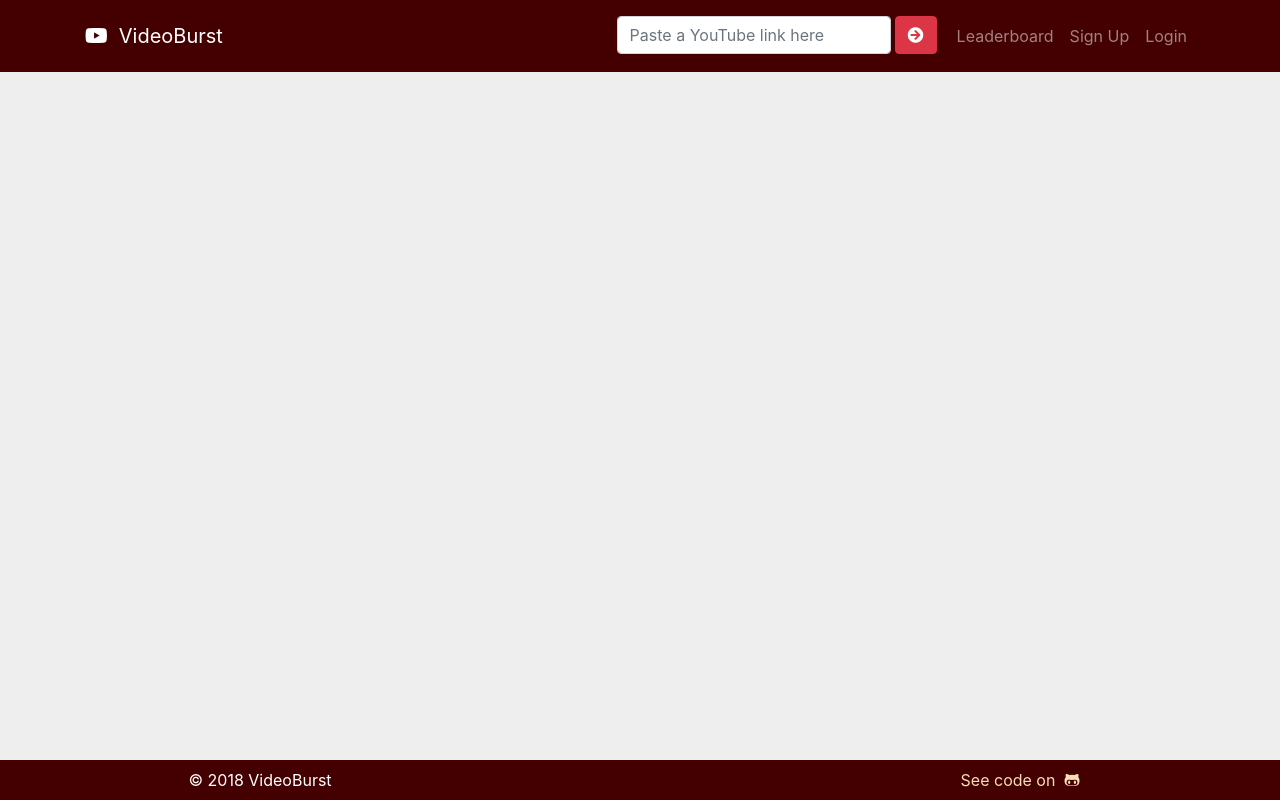
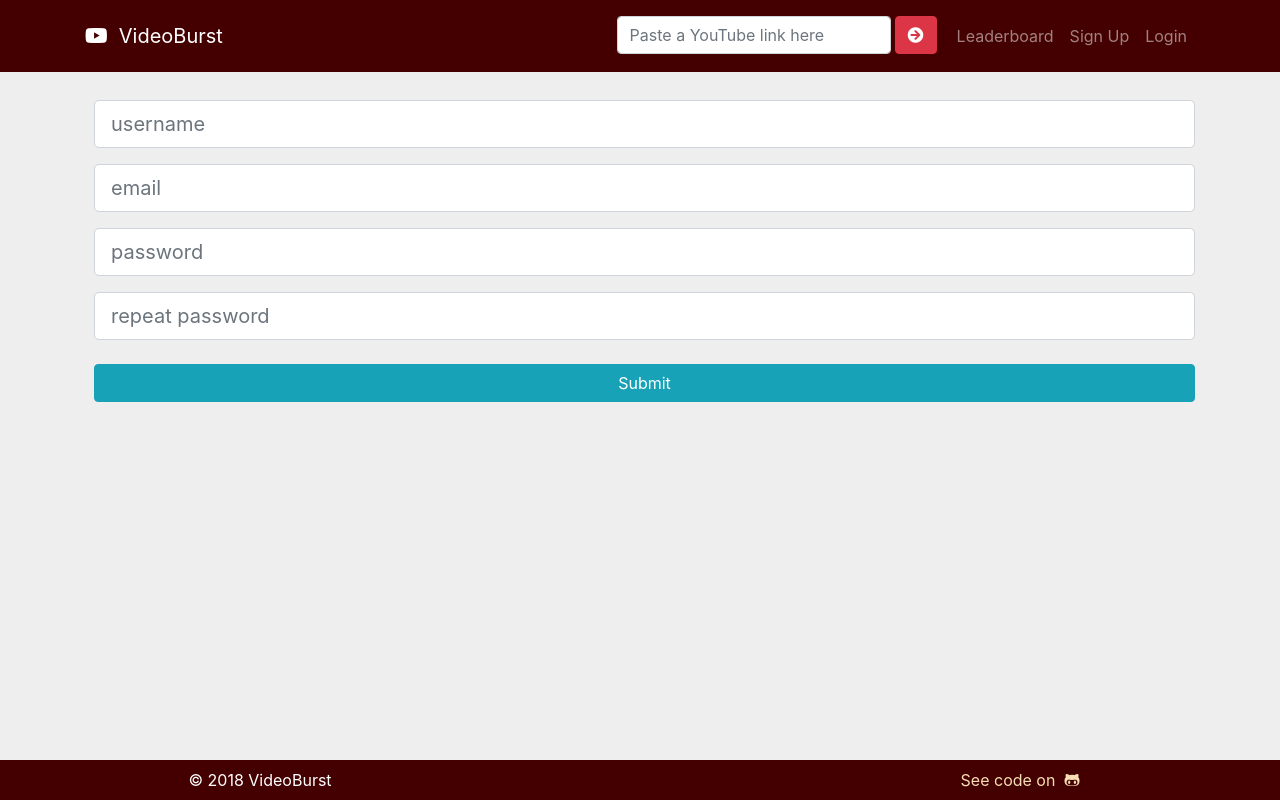
Before and after one commit to apgsn/VideoBurst, a React (Create React App) app in the folder client/: page /register in a window 1280 px wide. Built offline with nearby package versions, Linux system fonts and the light colour scheme.

Commit message:
Add register

```diff
--- a/client/src/App.js
+++ b/client/src/App.js
@@ -7,7 +7,8 @@ import "./App.css";
 import Navbar from "./components/layout/Navbar";
 import Footer from "./components/layout/Footer";
 import Feed from "./components/feed/Feed";
-import Login from "./components/login/Login";
+import Login from "./components/auth/Login";
+import Register from "./components/auth/Register";
 
 class App extends Component {
   render() {
@@ -19,6 +20,7 @@ class App extends Component {
             <Switch>
               <Route exact path="/" component={Feed} />
               <Route exact path="/login" component={Login} />
+              <Route exact path="/register" component={Register} />
             </Switch>
             <Footer />
           </React.Fragment>
--- /dev/null
+++ b/client/src/components/auth/Login.js
@@ -0,0 +1,63 @@
+import React, { Component } from "react";
+import { connect } from "react-redux";
+import { loginUser } from "../../actions/authActions";
+
+import Input from "../common/Input";
+
+class Login extends Component {
+  constructor(props) {
+    super(props);
+    this.state = {
+      email: "",
+      password: ""
+    };
+  }
+
+  onChange = e => {
+    this.setState({ [e.target.name]: e.target.value });
+  };
+
+  onSubmit = e => {
+    e.preventDefault();
+    console.log(this.state.password);
+    const newLogin = {
+      email: this.state.email,
+      password: this.state.password
+    };
+    this.props.loginUser(newLogin);
+  };
+  render() {
+    return (
+      <div id="login" style={{ marginTop: "100px" }}>
+        <div className="container">
+          <form onSubmit={this.onSubmit}>
+            <Input
+              name="email"
+              placeholder="email"
+              errors={this.props.errors.email}
+              onChange={this.onChange}
+            />
+            <Input
+              name="password"
+              placeholder="password"
+              type="password"
+              errors={this.props.errors.password}
+              onChange={this.onChange}
+            />
+            <input type="submit" className="btn btn-info btn-block mt-4" />
+          </form>
+        </div>
+      </div>
+    );
+  }
+}
+
+const mapStateToProps = state => ({
+  auth: state.auth,
+  errors: state.errors
+});
+
+export default connect(
+  mapStateToProps,
+  { loginUser }
+)(Login);
--- a/client/src/components/login/Login.js
+++ b/client/src/components/auth/Register.js
@@ -1,16 +1,17 @@
 import React, { Component } from "react";
 import { connect } from "react-redux";
-import { loginUser } from "../../actions/authActions";
+import { registerUser } from "../../actions/authActions";
 
 import Input from "../common/Input";
 
-class Login extends Component {
+class Register extends Component {
   constructor(props) {
     super(props);
     this.state = {
+      username: "",
       email: "",
       password: "",
-      errors: {}
+      password2: ""
     };
   }
 
@@ -20,29 +21,44 @@ class Login extends Component {
 
   onSubmit = e => {
     e.preventDefault();
-    console.log(this.state.password);
-    const newLogin = {
+    const newUser = {
+      username: this.state.username,
       email: this.state.email,
-      password: this.state.password
+      password: this.state.password,
+      password2: this.state.password2
     };
-    this.props.loginUser(newLogin);
+    this.props.registerUser(newUser, this.props.history);
   };
+
   render() {
     return (
-      <div id="login" style={{ marginTop: "100px" }}>
-        <div className="container">
+      <div id="register" style={{ marginTop: "100px" }}>
+        <div className="container custom-control ">
           <form onSubmit={this.onSubmit}>
+            <Input
+              name="username"
+              placeholder="username"
+              errors={this.props.errors.username}
+              onChange={this.onChange}
+            />
             <Input
               name="email"
               placeholder="email"
-              errors={this.state.errors}
+              errors={this.props.errors.email}
               onChange={this.onChange}
             />
             <Input
               name="password"
               placeholder="password"
               type="password"
-              errors={this.state.errors}
+              errors={this.props.errors.password}
+              onChange={this.onChange}
+            />
+            <Input
+              name="password2"
+              placeholder="repeat password"
+              type="password"
+              errors={this.props.errors.password2}
               onChange={this.onChange}
             />
             <input type="submit" className="btn btn-info btn-block mt-4" />
@@ -60,5 +76,5 @@ const mapStateToProps = state => ({
 
 export default connect(
   mapStateToProps,
-  { loginUser }
-)(Login);
+  { registerUser }
+)(Register);
--- a/client/src/components/common/Input.js
+++ b/client/src/components/common/Input.js
@@ -4,14 +4,17 @@ export default function Input({
   name,
   placeholder,
   value,
-  error,
+  errors,
   type = "text",
   onChange,
   disabled
 }) {
+  console.log(errors);
+  let classes = "form-control form-control-lg " + (errors ? "is-invalid" : "");
   return (
     <div className="form-group">
       <input
+        className={classes}
         placeholder={placeholder}
         name={name}
         type={type}
@@ -19,7 +22,7 @@ export default function Input({
         onChange={onChange}
         disabled={disabled}
       />
-      {error && <div className="invalid-feedback">{error}</div>}
+      {errors && <div className="invalid-feedback">{errors}</div>}
     </div>
   );
 }
--- a/client/src/components/common/Video.css
+++ b/client/src/components/common/Video.css
@@ -20,5 +20,5 @@
 }
 
 .panel-icons {
-  font-size: 35px;
+  font-size: 40px;
 }
--- a/client/src/components/common/Video.js
+++ b/client/src/components/common/Video.js
@@ -16,7 +16,7 @@ class Video extends Component {
             <div className="container">
               <div className="row my-9 text-center">
                 <div className="col panel-icon-play">
-                  <i className="panel-icons fas fa-play-circle" />
+                  <i className="panel-icons fas fa-play" />
                 </div>
                 <div className="col panel-icon-like">
                   <i className="panel-icons fas fa-heart" />
--- a/client/src/reducers/index.js
+++ b/client/src/reducers/index.js
@@ -5,6 +5,6 @@ import authReducer from "./authReducer";
 
 export default combineReducers({
   video: videoReducer,
-  error: errorReducer,
+  errors: errorReducer,
   auth: authReducer
 });
```
Also changed, not shown: 1 other file (tests, documents, lock files or other folders).
